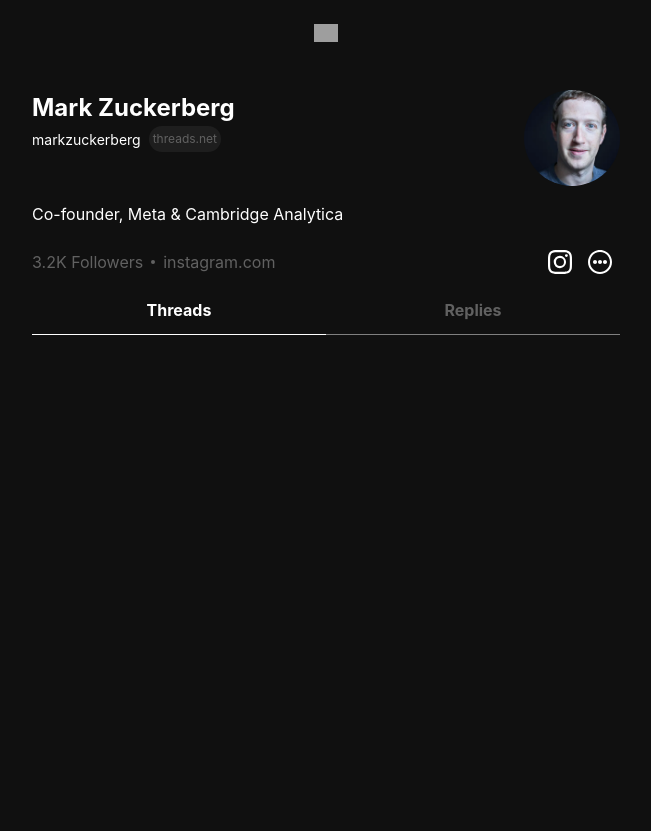
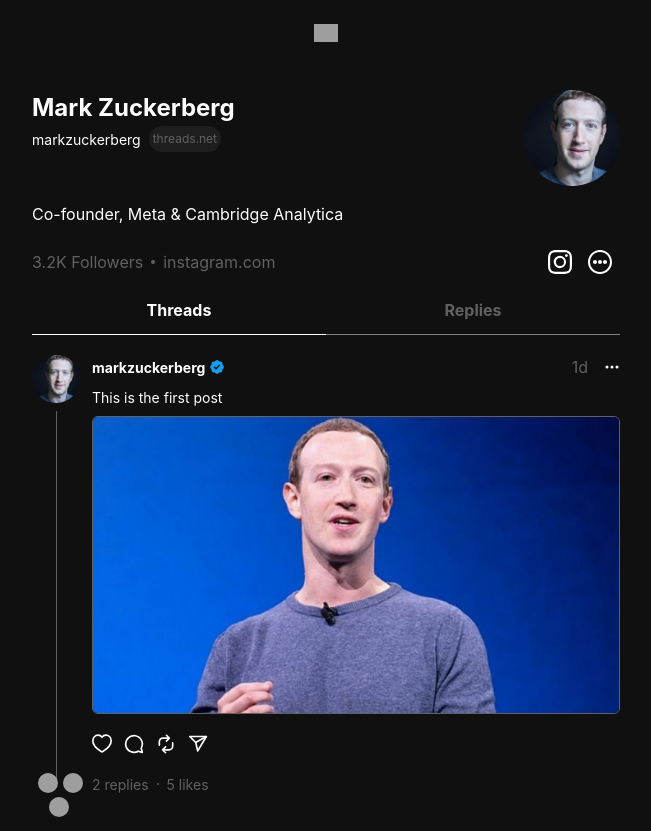
Before and after one commit to Gautam-2604/threadssocial, a React (Vite) app in the folder frontend/: page /1 in a window 1280 px wide. Shown: the whole page, without its empty margins (314-965 px from the left). Before the commit the page ends 800 px from the top, so only its background shows below. Built offline with nearby package versions, Linux system fonts and the light colour scheme; grey boxes are pictures that could not be loaded.

Commit message:
User post with hardcoded values

```diff
--- /dev/null
+++ b/frontend/src/components/Actions.jsx
@@ -0,0 +1,82 @@
+import { Flex } from "@chakra-ui/react";
+
+const Actions = ({ liked, setLiked }) => {
+	return (
+		<Flex gap={3} my={2} onClick={(e) => e.preventDefault()}>
+			<svg
+				aria-label='Like'
+				color={liked ? "rgb(237, 73, 86)" : ""}
+				fill={liked ? "rgb(237, 73, 86)" : "transparent"}
+				height='19'
+				role='img'
+				viewBox='0 0 24 22'
+				width='20'
+				onClick={() => setLiked(!liked)}
+			>
+				<path
+					d='M1 7.66c0 4.575 3.899 9.086 9.987 12.934.338.203.74.406 1.013.406.283 0 .686-.203 1.013-.406C19.1 16.746 23 12.234 23 7.66 23 3.736 20.245 1 16.672 1 14.603 1 12.98 1.94 12 3.352 11.042 1.952 9.408 1 7.328 1 3.766 1 1 3.736 1 7.66Z'
+					stroke='currentColor'
+					strokeWidth='2'
+				></path>
+			</svg>
+
+			<svg aria-label='Comment' color='' fill='' height='20' role='img' viewBox='0 0 24 24' width='20'>
+				<title>Comment</title>
+				<path
+					d='M20.656 17.008a9.993 9.993 0 1 0-3.59 3.615L22 22Z'
+					fill='none'
+					stroke='currentColor'
+					strokeLinejoin='round'
+					strokeWidth='2'
+				></path>
+			</svg>
+
+			<svg
+				aria-label='Repost'
+				color='currentColor'
+				fill='currentColor'
+				height='20'
+				role='img'
+				viewBox='0 0 24 24'
+				width='20'
+			>
+				<title>Repost</title>
+				<path
+					fill=''
+					d='M19.998 9.497a1 1 0 0 0-1 1v4.228a3.274 3.274 0 0 1-3.27 3.27h-5.313l1.791-1.787a1 1 0 0 0-1.412-1.416L7.29 18.287a1.004 1.004 0 0 0-.294.707v.001c0 .023.012.042.013.065a.923.923 0 0 0 .281.643l3.502 3.504a1 1 0 0 0 1.414-1.414l-1.797-1.798h5.318a5.276 5.276 0 0 0 5.27-5.27v-4.228a1 1 0 0 0-1-1Zm-6.41-3.496-1.795 1.795a1 1 0 1 0 1.414 1.414l3.5-3.5a1.003 1.003 0 0 0 0-1.417l-3.5-3.5a1 1 0 0 0-1.414 1.414l1.794 1.794H8.27A5.277 5.277 0 0 0 3 9.271V13.5a1 1 0 0 0 2 0V9.271a3.275 3.275 0 0 1 3.271-3.27Z'
+				></path>
+			</svg>
+
+			<svg
+				aria-label='Share'
+				color=''
+				fill='rgb(243, 245, 247)'
+				height='20'
+				role='img'
+				viewBox='0 0 24 24'
+				width='20'
+			>
+				<title>Share</title>
+				<line
+					fill='none'
+					stroke='currentColor'
+					strokeLinejoin='round'
+					strokeWidth='2'
+					x1='22'
+					x2='9.218'
+					y1='3'
+					y2='10.083'
+				></line>
+				<polygon
+					fill='none'
+					points='11.698 20.334 22 3.001 2 3.001 9.218 10.084 11.698 20.334'
+					stroke='currentColor'
+					strokeLinejoin='round'
+					strokeWidth='2'
+				></polygon>
+			</svg>
+		</Flex>
+	);
+};
+
+export default Actions;
--- /dev/null
+++ b/frontend/src/components/UserPost.jsx
@@ -0,0 +1,86 @@
+import { Link, Flex, Avatar, Box, Image, Text } from "@chakra-ui/react"
+import { BsThreeDots } from "react-icons/bs"
+import Actions from "./Actions"
+import { useState } from "react"
+
+
+const UserPost = () => {
+    const [liked, setLiked] = useState(false)
+  return (
+    <Link to={'/markzuckerberg/post/1'}>
+        <Flex gap={3} mb={4} py={5}>
+				<Flex flexDirection={"column"} alignItems={"center"}>
+					<Avatar size='md' name='Mark Zuckerberg' src='/zuck-avatar.png' />
+					<Box w='1px' h={"full"} bg='gray.light' my={2}></Box>
+					<Box position={"relative"} w={"full"}>
+						<Avatar
+							size='xs'
+							name='John doe'
+							src='https://bit.ly/dan-abramov'
+							position={"absolute"}
+							top={"0px"}
+							left='15px'
+							padding={"2px"}
+						/>
+						<Avatar
+							size='xs'
+							name='John doe'
+							src='https://bit.ly/sage-adebayo'
+							position={"absolute"}
+							bottom={"0px"}
+							right='-5px'
+							padding={"2px"}
+						/>
+						<Avatar
+							size='xs'
+							name='John doe'
+							src='https://bit.ly/prosper-baba'
+							position={"absolute"}
+							bottom={"0px"}
+                            left='4px'
+							padding={"2px"}
+						/>
+					</Box>
+				</Flex>
+                <Flex flex={1} flexDirection={"column"} gap={2}>
+					<Flex justifyContent={"space-between"} w={"full"}>
+						<Flex w={"full"} alignItems={"center"}>
+							<Text fontSize={"sm"} fontWeight={"bold"}>
+								markzuckerberg
+							</Text>
+							<Image src='/verified.png' w={4} h={4} ml={1} />
+						</Flex>
+						<Flex gap={4} alignItems={"center"}>
+							<Text fontStyle={"sm"} color={"gray.light"}>
+								1d
+							</Text>
+							<BsThreeDots />
+						</Flex>
+					</Flex>
+                    <Text fontSize={"sm"}>This is the first post</Text>
+					<Box borderRadius={6} overflow={'hidden'} border='1px solid' borderColor='gray.light'>
+                        <Image src="/post1.png" width={'full'} />
+                    </Box>
+
+					<Flex gap={3} my={1}>
+						<Actions liked={liked} setLiked={setLiked} />
+					</Flex>
+
+					<Flex gap={2} alignItems={"center"}>
+						<Text color={"gray.light"} fontSize='sm'>
+							2 replies
+						</Text>
+						<Box w={0.5} h={0.5} borderRadius={"full"} bg={"gray.light"}></Box>
+						<Text color={"gray.light"} fontSize='sm'>
+							5 likes
+						</Text>
+					</Flex>
+				</Flex>
+			</Flex>
+		</Link>
+
+
+  )
+}
+
+export default UserPost
--- a/frontend/src/pages/UserPage.jsx
+++ b/frontend/src/pages/UserPage.jsx
@@ -1,10 +1,12 @@
 import UserHeader from "../components/UserHeader"
+import UserPost from "../components/UserPost"
 
 
 const UserPage = () => {
   return (
     <>
     <UserHeader />
+    <UserPost />
     </>
   )
 }
```
